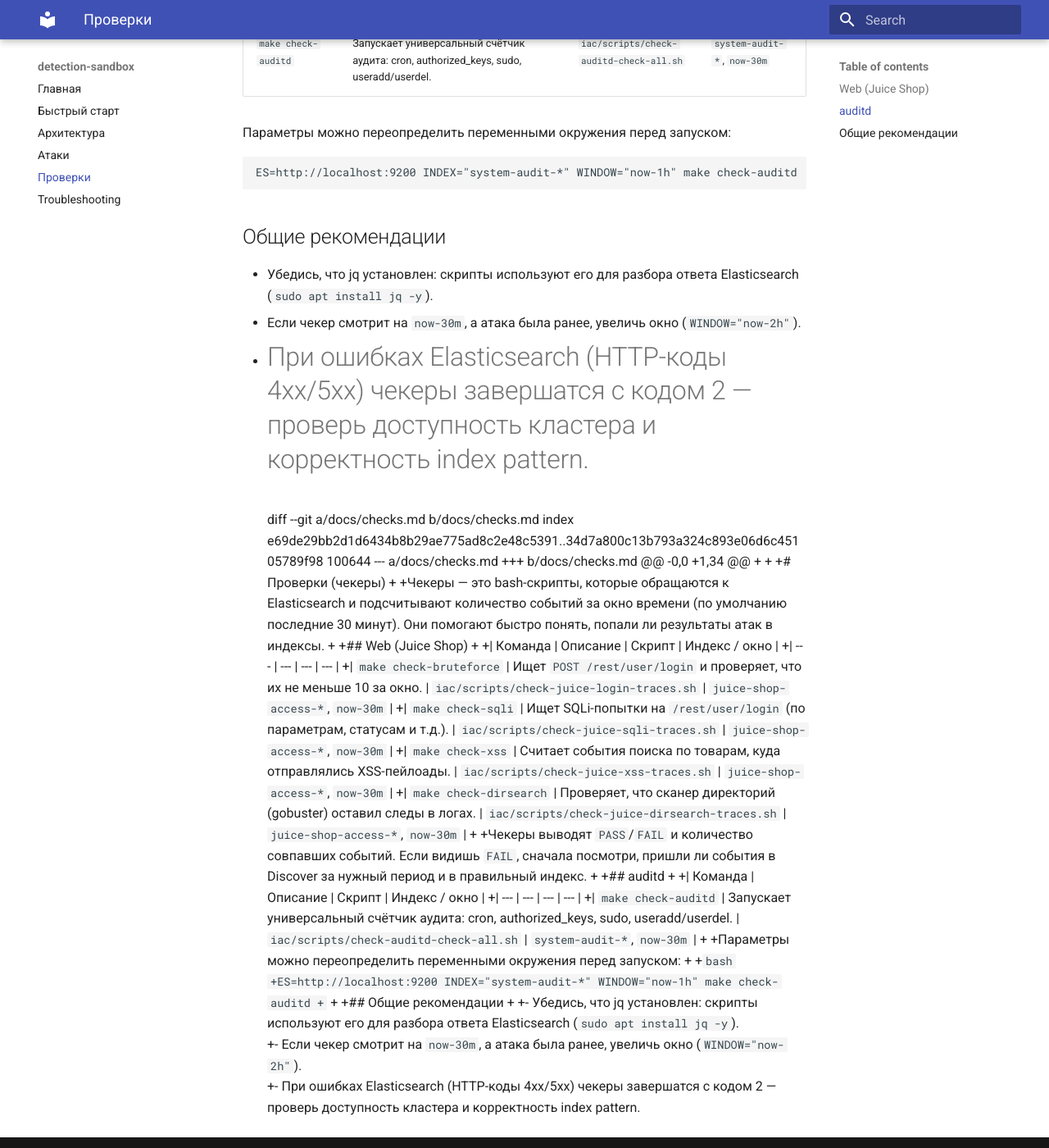
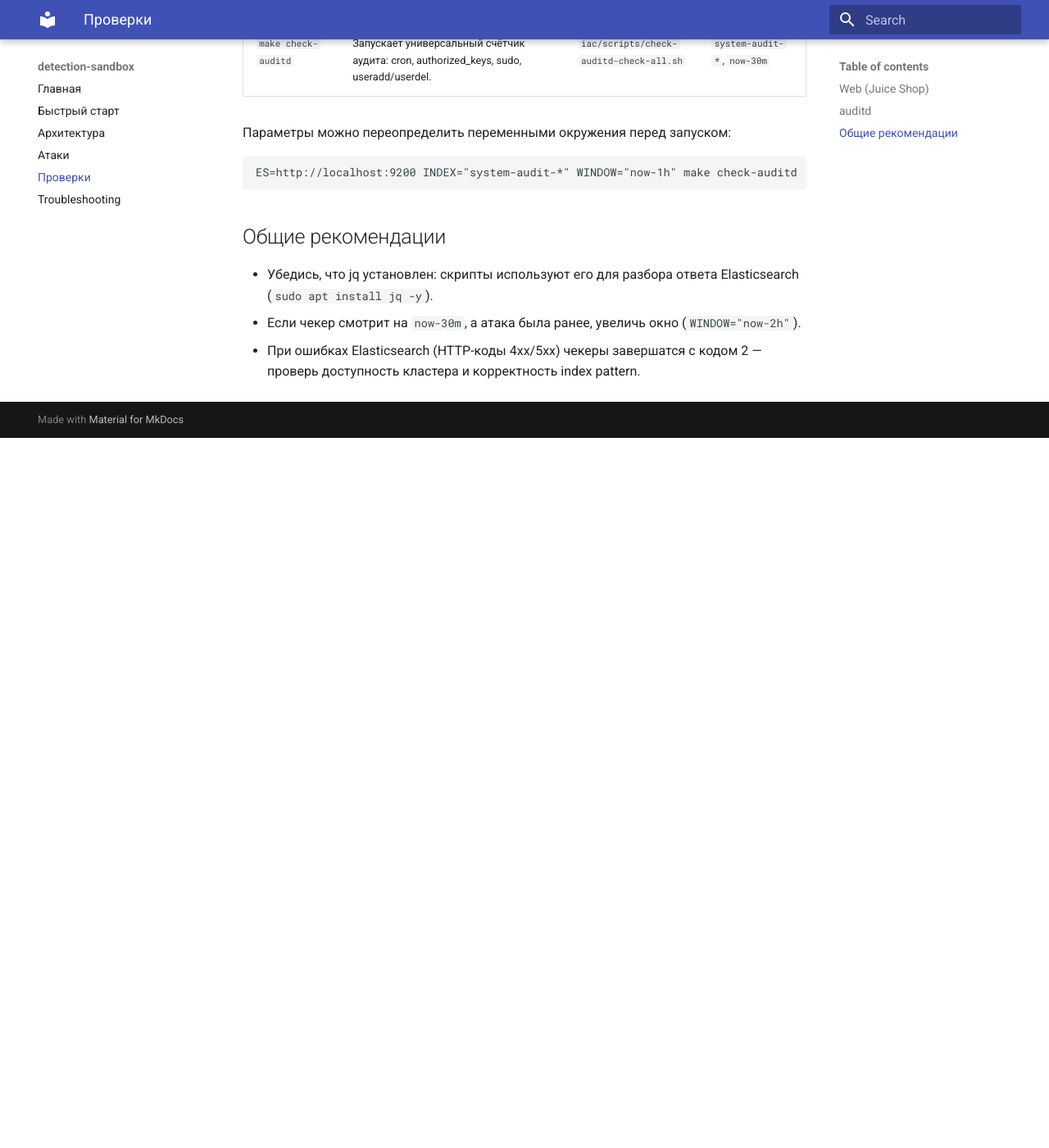
Before and after one commit to LostErr0r/detection-sandbox, an MkDocs documentation site: the page built from docs/checks.md, in a window 1280 px wide and 1400 px high, scrolled down 954 px. Shown: the whole window at 82% size. Built offline with MkDocs 1.6.1 and Material for MkDocs 9.7.7, drawn with Linux system fonts in a browser that asks for light colours; after the commit the page ends 1488 px from its top, so only the background shows below that.

Commit message:
Update checks.md

````diff
--- a/docs/checks.md
+++ b/docs/checks.md
@@ -32,43 +32,3 @@ ES=http://localhost:9200 INDEX="system-audit-*" WINDOW="now-1h" make check-audit
 - Убедись, что jq установлен: скрипты используют его для разбора ответа Elasticsearch (`sudo apt install jq -y`).
 - Если чекер смотрит на `now-30m`, а атака была ранее, увеличь окно (`WINDOW="now-2h"`).
 - При ошибках Elasticsearch (HTTP-коды 4xx/5xx) чекеры завершатся с кодом 2 — проверь доступность кластера и корректность index pattern.
-=======
-diff --git a/docs/checks.md b/docs/checks.md
-index e69de29bb2d1d6434b8b29ae775ad8c2e48c5391..34d7a800c13b793a324c893e06d6c45105789f98 100644
---- a/docs/checks.md
-+++ b/docs/checks.md
-@@ -0,0 +1,34 @@
-+<!-- Чекеры -->
-+
-+# Проверки (чекеры)
-+
-+Чекеры — это bash-скрипты, которые обращаются к Elasticsearch и подсчитывают количество событий за окно времени (по умолчанию последние 30 минут). Они помогают быстро понять, попали ли результаты атак в индексы.
-+
-+## Web (Juice Shop)
-+
-+| Команда | Описание | Скрипт | Индекс / окно |
-+| --- | --- | --- | --- |
-+| `make check-bruteforce` | Ищет `POST /rest/user/login` и проверяет, что их не меньше 10 за окно. | `iac/scripts/check-juice-login-traces.sh` | `juice-shop-access-*`, `now-30m` |
-+| `make check-sqli` | Ищет SQLi-попытки на `/rest/user/login` (по параметрам, статусам и т.д.). | `iac/scripts/check-juice-sqli-traces.sh` | `juice-shop-access-*`, `now-30m` |
-+| `make check-xss` | Считает события поиска по товарам, куда отправлялись XSS-пейлоады. | `iac/scripts/check-juice-xss-traces.sh` | `juice-shop-access-*`, `now-30m` |
-+| `make check-dirsearch` | Проверяет, что сканер директорий (gobuster) оставил следы в логах. | `iac/scripts/check-juice-dirsearch-traces.sh` | `juice-shop-access-*`, `now-30m` |
-+
-+Чекеры выводят `PASS`/`FAIL` и количество совпавших событий. Если видишь `FAIL`, сначала посмотри, пришли ли события в Discover за нужный период и в правильный индекс.
-+
-+## auditd
-+
-+| Команда | Описание | Скрипт | Индекс / окно |
-+| --- | --- | --- | --- |
-+| `make check-auditd` | Запускает универсальный счётчик аудита: cron, authorized_keys, sudo, useradd/userdel. | `iac/scripts/check-auditd-check-all.sh` | `system-audit-*`, `now-30m` |
-+
-+Параметры можно переопределить переменными окружения перед запуском:
-+
-+```bash
-+ES=http://localhost:9200 INDEX="system-audit-*" WINDOW="now-1h" make check-auditd
-+```
-+
-+## Общие рекомендации
-+
-+- Убедись, что jq установлен: скрипты используют его для разбора ответа Elasticsearch (`sudo apt install jq -y`).
-+- Если чекер смотрит на `now-30m`, а атака была ранее, увеличь окно (`WINDOW="now-2h"`).
-+- При ошибках Elasticsearch (HTTP-коды 4xx/5xx) чекеры завершатся с кодом 2 — проверь доступность кластера и корректность index pattern.
````
